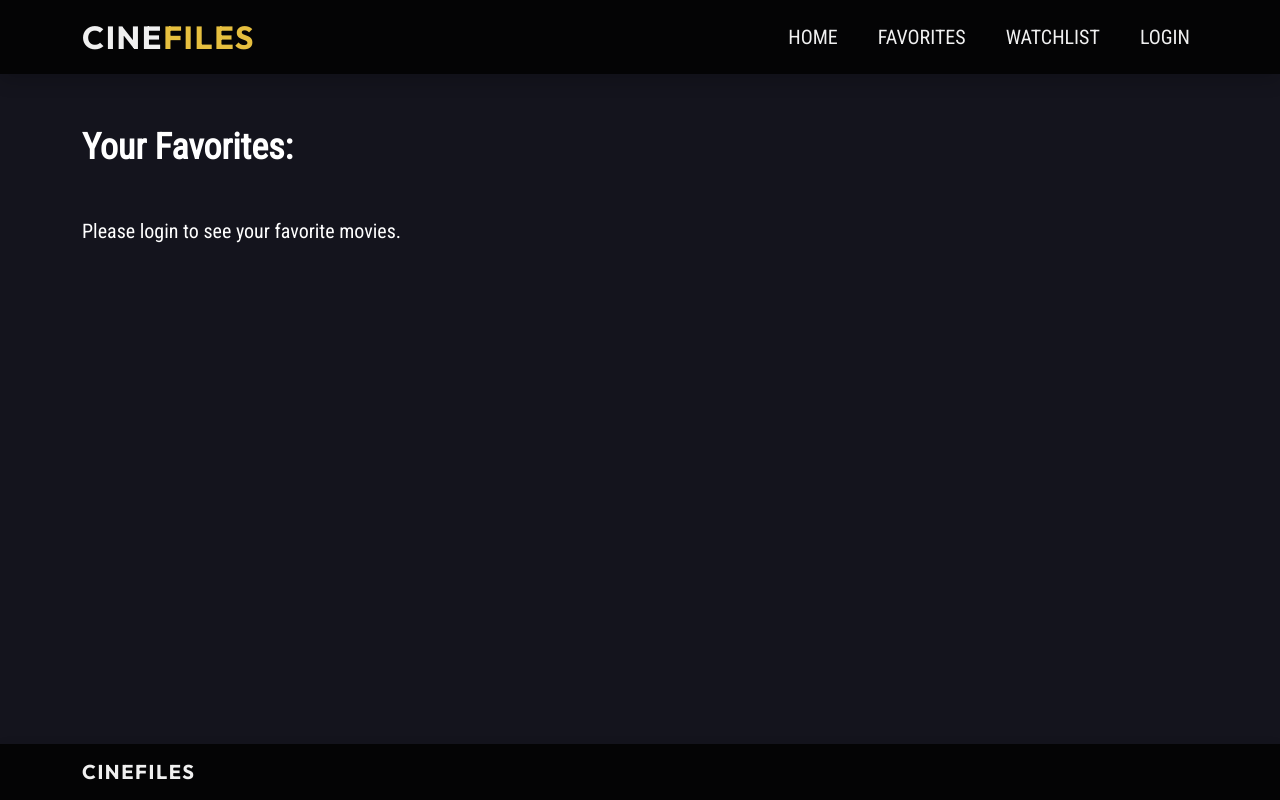
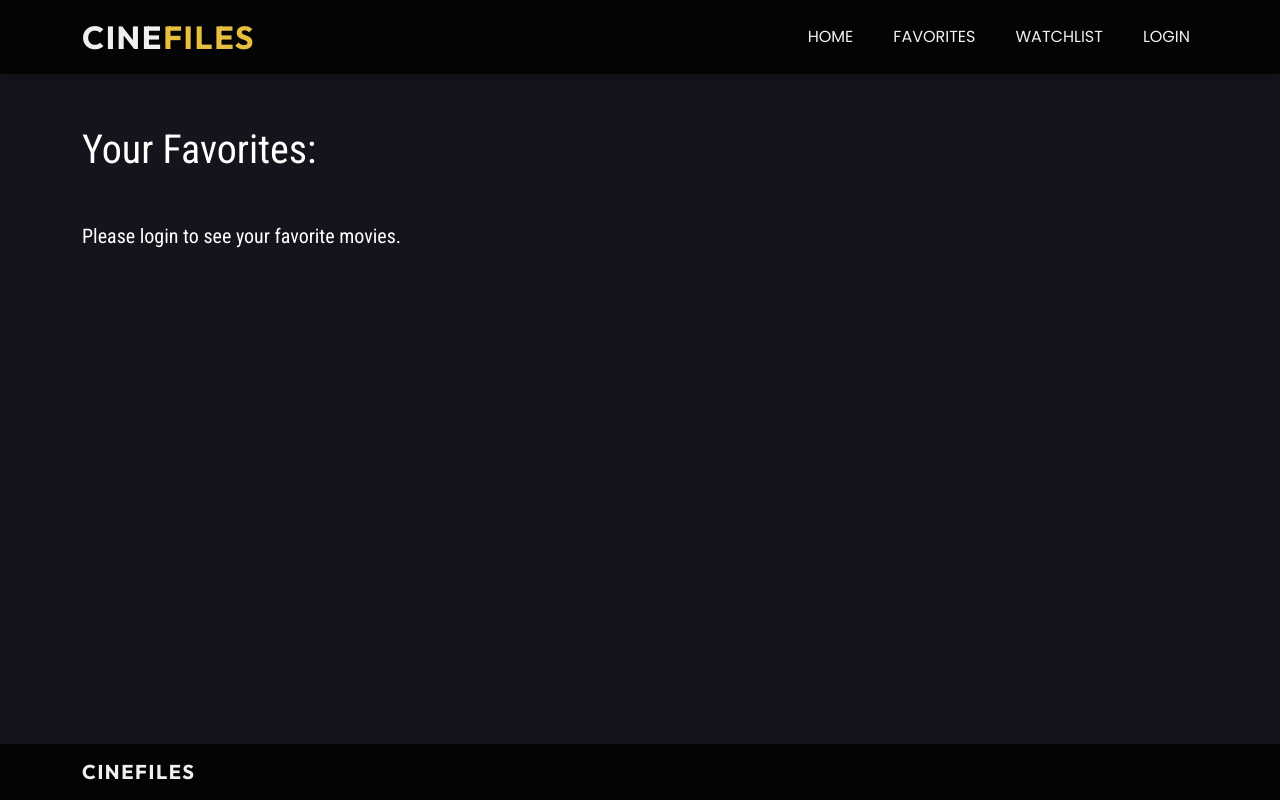
Before and after one commit to chynapb/cinefiles, a React (Create React App) app: page /favorites in a window 1280 px wide. Built offline with nearby package versions, Linux system fonts and the light colour scheme.

Commit message:
Setup pages

```diff
--- a/src/index.css
+++ b/src/index.css
@@ -1,10 +1,10 @@
-@import url('https://fonts.googleapis.com/css2?family=Outfit:wght@700&family=Roboto+Condensed&display=swap');
+@import url('https://fonts.googleapis.com/css2?family=Outfit:wght@700&family=Poppins:wght@300;400;500;700&family=Roboto+Condensed&display=swap');
 
 * {
   margin: 0;
   padding: 0;
   box-sizing: border-box;
-  font-family: 'Roboto Condensed', sans-serif;
+  font-family: 'Poppins', sans-serif;
 }
 
 body {
@@ -20,7 +20,6 @@ span {
 }
 
 .nav-links {
-  font-size: 1.25rem;
   border: none;
   color: #f0f0f0;
   cursor: pointer;
@@ -33,20 +32,25 @@ span {
 }
 
 .favorites,
-.watchlist {
+.watchlist,
+.login-page {
   margin: 30px auto;
 }
 
-h1 {
+.now-playing-header {
+  margin: 20px auto;
   text-align: center;
-  font-weight: 700;
-}
-
-h2 {
-  font-size: 2.25rem;
+  font-size: 2rem;
   font-weight: 600;
 }
 
+h3 {
+  font-family: 'Roboto Condensed', sans-serif;
+  font-size: 2.5rem;
+  font-weight: 500;
+}
+
 h5 {
+  font-family: 'Roboto Condensed', sans-serif;
   margin: 50px auto;
 }
--- a/src/pages/Favorites.js
+++ b/src/pages/Favorites.js
@@ -1,7 +1,7 @@
 export const Favorites = () => {
   return (
     <div className='favorites'>
-      <h2>Your Favorites:</h2>
+      <h3>Your Favorites:</h3>
       <h5>Please login to see your favorite movies.</h5>
     </div>
   );
--- a/src/pages/Home.js
+++ b/src/pages/Home.js
@@ -1,3 +1,3 @@
 export const Home = () => {
-  return <h1>NOW PLAYING</h1>;
+  return <h2 className='now-playing-header'>NOW PLAYING</h2>;
 };
--- a/src/pages/Login.js
+++ b/src/pages/Login.js
@@ -1,3 +1,3 @@
 export const Login = () => {
-  return <h3>Login</h3>;
+  return <h3 className='login-page'>Login</h3>;
 };
--- a/src/pages/Watchlist.js
+++ b/src/pages/Watchlist.js
@@ -1,7 +1,7 @@
 export const Watchlist = () => {
   return (
     <div className='watchlist'>
-      <h2>Your Watchlist:</h2>
+      <h3>Your Watchlist:</h3>
       <h5>Please login to see your watchlist.</h5>
     </div>
   );
```
